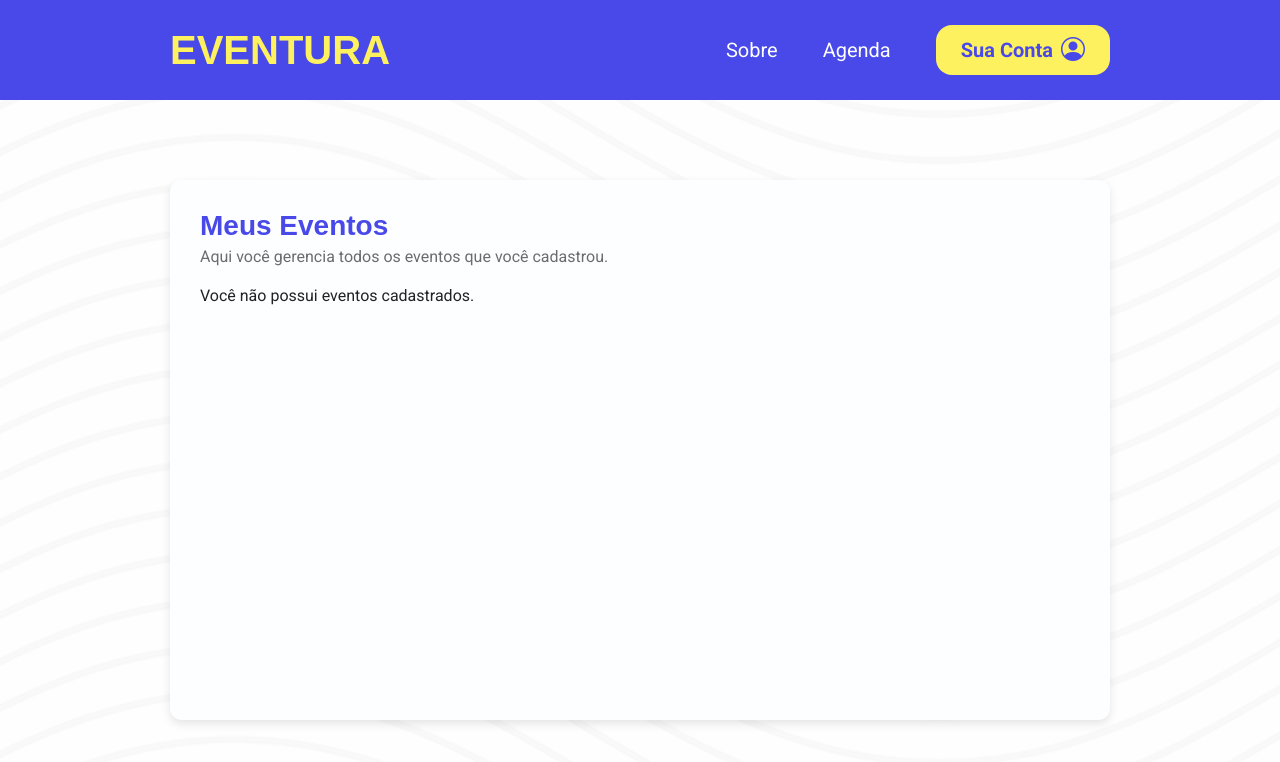
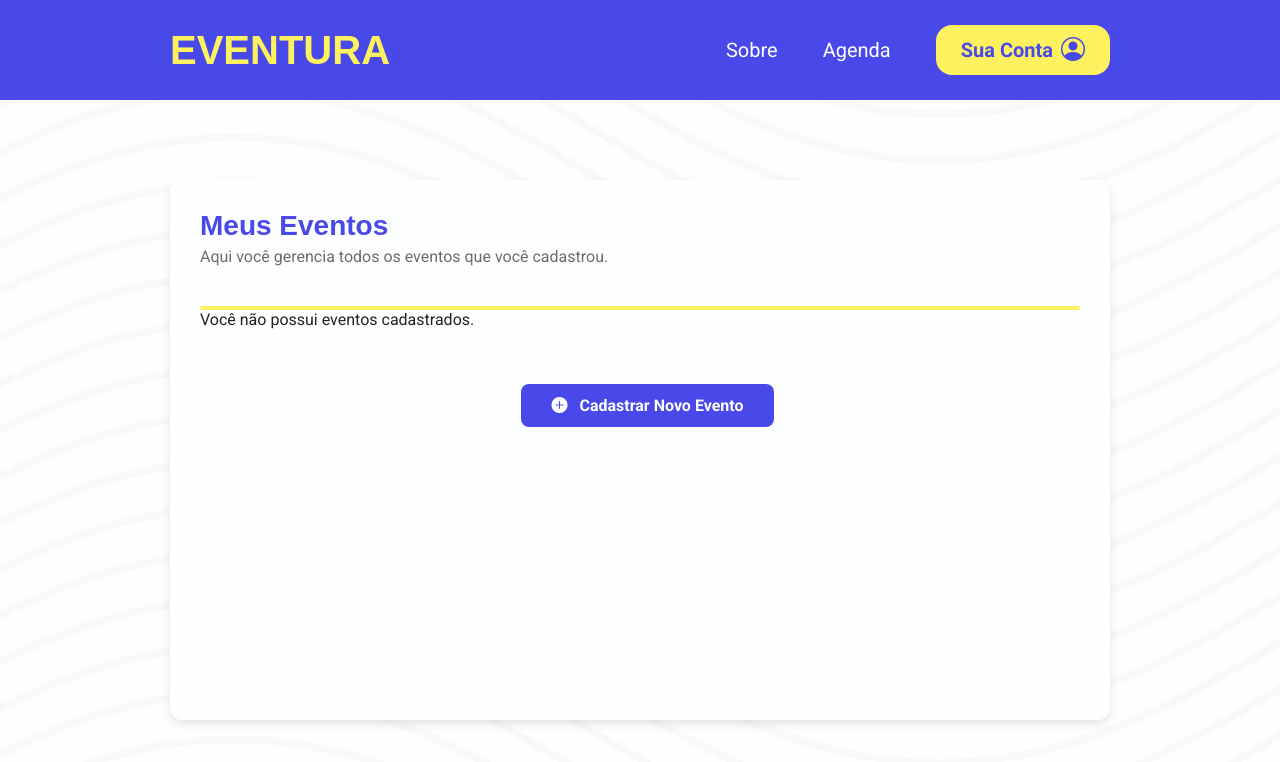
Before and after one commit to eventurasite/eventura, a React (Vite) app in the folder frontend/: page /meuseventos in a window 1280 px wide. Shown: the top 762 px of the page. Built offline with nearby package versions, Linux system fonts and the light colour scheme.

Commit message:
EV-66 Botão de Criar Evento na tela Meus Eventos

```diff
--- a/frontend/src/pages/Agenda.jsx
+++ b/frontend/src/pages/Agenda.jsx
@@ -4,7 +4,8 @@ import { groupEventsByMonth, sortMonths } from "../utils/eventUtils";
 import EventCard from "../components/EventCard";
 import "./Agenda.css";
 
-const CATEGORIAS = [
+// EXPORTAÇÃO DA LISTA DE CATEGORIAS
+export const CATEGORIAS = [
   "Música",
   "Esportes",
   "Tecnologia",
--- a/frontend/src/pages/MyEvents.jsx
+++ b/frontend/src/pages/MyEvents.jsx
@@ -1,8 +1,10 @@
+// frontend/src/pages/MyEvents.jsx
 import React, { useState, useEffect } from "react";
 import Header from "../components/Header";
 import EventCard from "../components/EventCard";
 import axios from "axios";
 import { toast } from "react-toastify";
+import { Link } from "react-router-dom";
 import { groupEventsByMonth, sortMonths } from "../utils/eventUtils";
 import "./Agenda.css";
 
@@ -49,14 +51,21 @@ export default function MyEvents() {
             <p>Aqui você gerencia todos os eventos que você cadastrou.</p>
           </div>
 
+          {/* Divisor após o cabeçalho */}
+          <hr className="agenda-divider" />
+
+          {/* A seção de filtros foi removida daqui */}
+
           {isLoading ? (
             <p>Carregando seus eventos...</p>
           ) : events.length === 0 ? (
             <p>Você não possui eventos cadastrados.</p>
           ) : (
             <div className="agenda-list">
-              {monthsOrder.map((monthYear) => (
-                <div key={monthYear} className="month-group">
+              {monthsOrder.map((monthYear, index) => (
+                <React.Fragment key={monthYear}>
+                    {index > 0 && <hr className="agenda-divider" />}
+                    <div className="month-group">
                       <h1 className="month-title">{monthYear.split(" ")[0]}</h1>
                       <h2 className="year-subtitle">{monthYear.split(" ")[1]}</h2>
                       <div className="events-grid">
@@ -68,15 +77,32 @@ export default function MyEvents() {
                           date={event.data}
                           location={event.local}
                           category={event.categoria?.nome || "N/A"}
-                      // CORREÇÃO AQUI: Usando a propriedade correta
                           imageUrl={event.imagemEvento[0]?.url}
                         />
                       ))}
                       </div>
                     </div>
+                </React.Fragment>
               ))}
             </div>
           )}
+
+          {/* --- Botão Novo Evento (Bem Espaçado no Final) --- */}
+          <div style={{ textAlign: 'center', marginTop: '40px', marginBottom: '40px' }}>
+            <Link
+              to="/registrarevento"
+              className="agenda-button"
+              style={{
+                borderRadius: '8px',
+                padding: '12px 30px',
+                fontSize: '16px'
+              }}
+            >
+              <i className="bi bi-plus-circle-fill" style={{ marginRight: '8px' }}></i> Cadastrar Novo Evento
+            </Link>
+          </div>
+          {/* ------------------------------------------- */}
+
         </div>
       </div>
     </>
```
Lines whose indentation alone changed are shown as unchanged.
